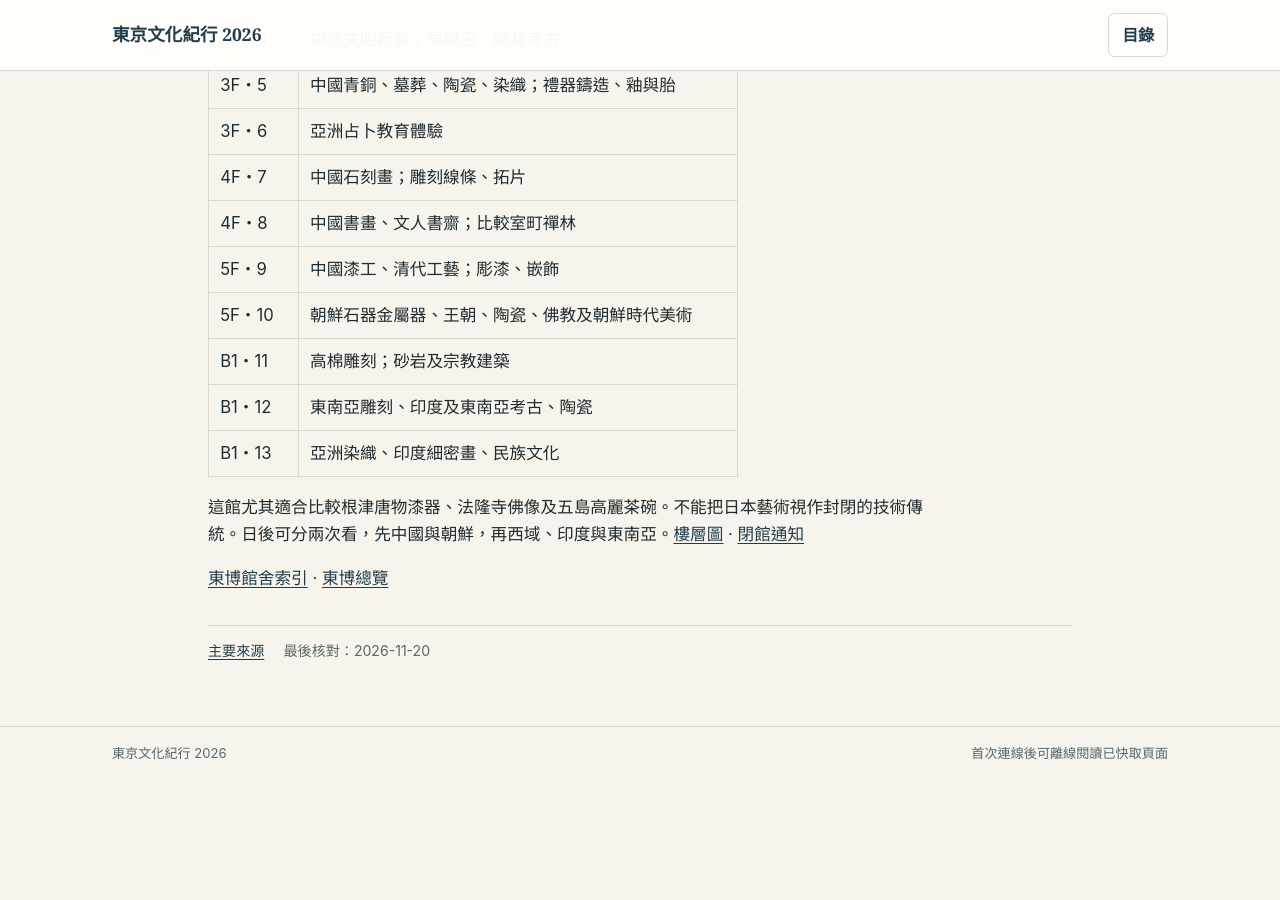
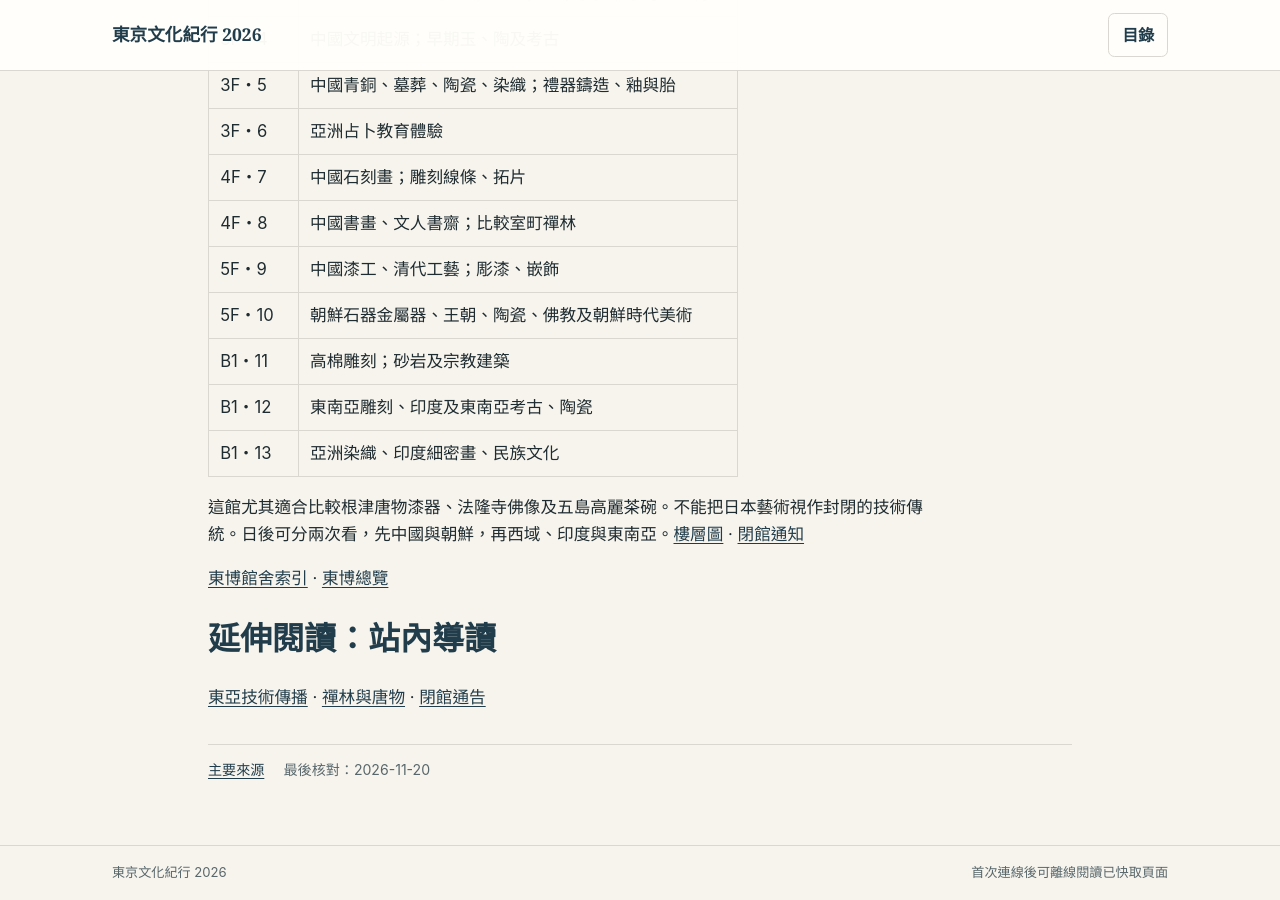
Before and after one commit to davetwchiu/tokyo-culture-trip-2026, a Jekyll site: the page built from content/museums/tokyo-national-museum/buildings/toyokan.md, in a window 1280 px wide and 900 px high, scrolled down 948 px. Built offline with Jekyll 4.4.1, drawn with Linux system fonts in a browser that asks for light colours; before the commit the page ends 1729 px from its top, so only the background shows below that.

Commit message:
Cross-link museums/tokyo-national-museum/buildings/toyokan.md to object studies and background

```diff
--- a/content/museums/tokyo-national-museum/buildings/toyokan.md
+++ b/content/museums/tokyo-national-museum/buildings/toyokan.md
@@ -41,3 +41,7 @@ offline: true
 這館尤其適合比較根津唐物漆器、法隆寺佛像及五島高麗茶碗。不能把日本藝術視作封閉的技術傳統。日後可分兩次看，先中國與朝鮮，再西域、印度與東南亞。[樓層圖](https://www.tnm.jp/modules/r_free_page/?id=116&lang=ja) · [閉館通知](https://www.tnm.jp/modules/r_free_page/index.php?id=2002&lang=ja)
 
 [東博館舍索引](../) · [東博總覽](../../)
+
+## 延伸閱讀：站內導讀
+
+[東亞技術傳播](/tokyo-culture-trip-2026/history/craft/#mingei) · [禪林與唐物](/tokyo-culture-trip-2026/history/culture/#zen-tea) · [閉館通告](/tokyo-culture-trip-2026/updates/)
```
